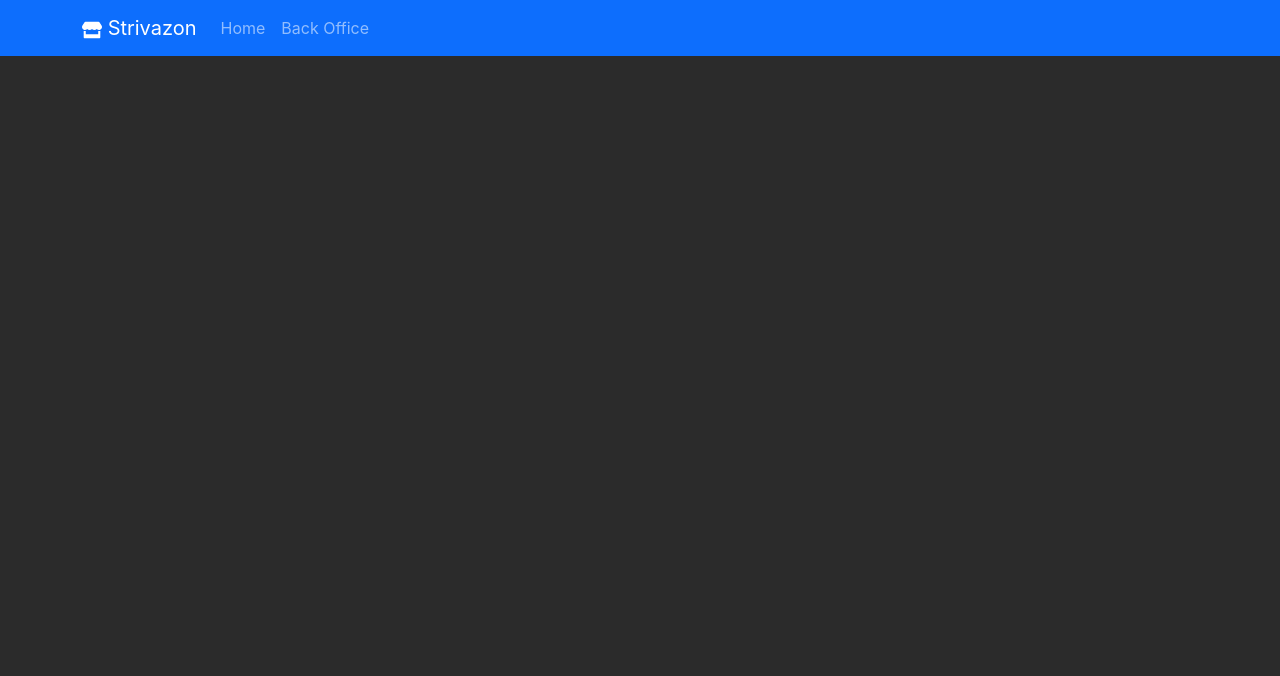
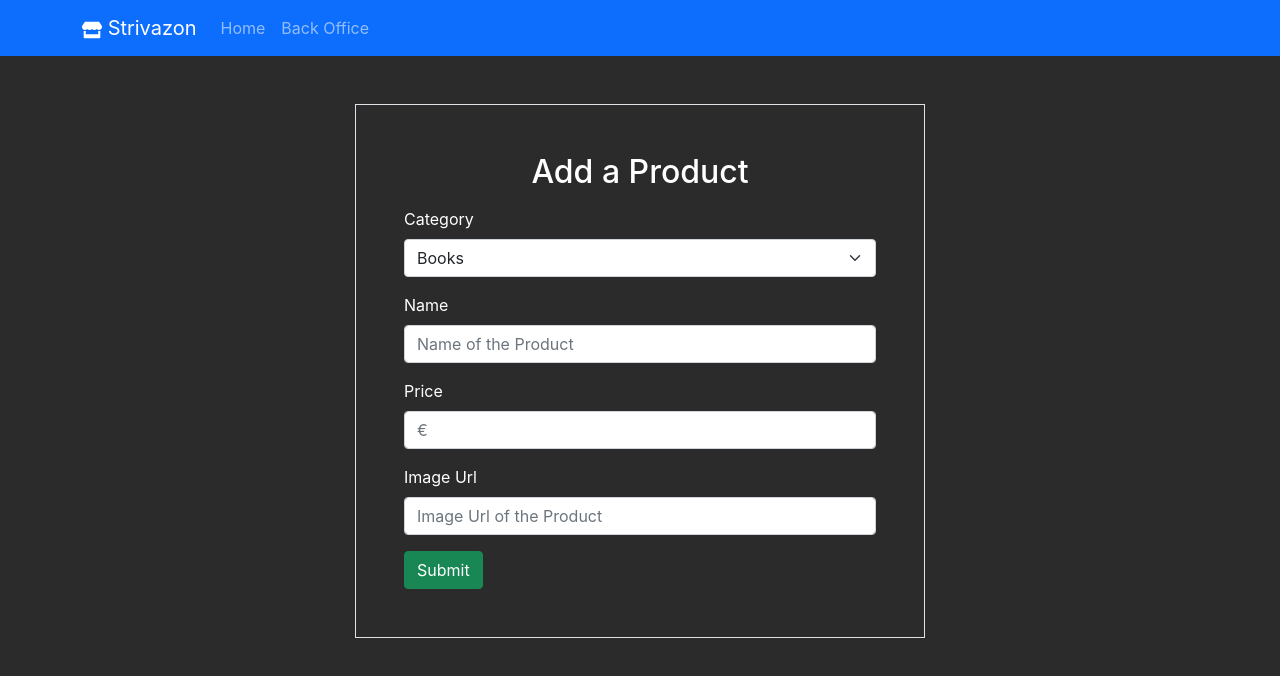
Before and after one commit to Radensuaso/strivazon, a React (Create React App) app: page /BackOffice in a window 1280 px wide. Shown: the top 676 px of the page. Built offline with nearby package versions, Linux system fonts and the light colour scheme; the HTML template or start-up script is replaced by a standard one.

Commit message:
almost done with the back office

```diff
--- a/package.json
+++ b/package.json
@@ -12,6 +12,7 @@
     "react-bootstrap": "^2.0.0-beta.6",
     "react-dom": "^17.0.2",
     "react-icons": "^4.2.0",
+    "react-rater": "^6.0.0",
     "react-router-dom": "^5.2.0",
     "react-scripts": "4.0.3",
     "web-vitals": "^1.1.2"
--- a/src/App.css
+++ b/src/App.css
@@ -1,3 +1,13 @@
 .single-product {
   color: black;
 }
+
+.card-title.h5 {
+  font-size: 2rem;
+}
+
+.single-product .badge {
+  bottom: 10px;
+  right: 10px;
+  font-size: 1.5rem;
+}
--- a/src/App.js
+++ b/src/App.js
@@ -1,8 +1,9 @@
 import { Component } from "react";
 import "./App.css";
 import { BrowserRouter as Router, Route } from "react-router-dom";
+import StrivazonNavbar from "./components/NavbarFooter/StrivazonNavbar";
 import Home from "./views/Home";
-import StrivazonNavbar from "./components/NavbarFooter/StrivazonNavbar";
+import BackOffice from "./views/BackOffice";
 
 class App extends Component {
   render() {
@@ -11,6 +12,7 @@ class App extends Component {
         <Router>
           <StrivazonNavbar />
           <Route path="/" exact component={Home} />
+          <Route path="/BackOffice" exact component={BackOffice} />
         </Router>
       </div>
     );
--- a/src/components/Products/ProductList.jsx
+++ b/src/components/Products/ProductList.jsx
@@ -17,6 +17,7 @@ class ProductList extends Component {
     );
 
     const products = response.data;
+    console.log(products);
     this.setState({ products, loading: false });
   };
 
@@ -35,7 +36,7 @@ class ProductList extends Component {
   render() {
     return (
       <>
-        <Row className="mt-5">
+        <Row>
           <Form.Label column="lg" lg={2}>
             Search Products
           </Form.Label>
--- a/src/components/Products/SingleProduct.jsx
+++ b/src/components/Products/SingleProduct.jsx
@@ -1,22 +1,29 @@
 import { Component } from "react";
-import { Card, Button } from "react-bootstrap";
+import { Card, Button, Badge } from "react-bootstrap";
 import { FaShoppingCart } from "react-icons/fa";
 
 class SingleProduct extends Component {
   render() {
     return (
       <Card className="single-product">
-        <Card.Img variant="top" src={this.props.product.image} />
-        <Card.Body>
+        <div className="position-relative">
+          <Card.Img variant="top" src={this.props.product.image} />
+          <Badge bg="warning" text="dark" className="position-absolute">
+            €{this.props.product.price}
+          </Badge>
+        </div>
+        <Card.Body className="text-center">
           <Card.Title>{this.props.product.name}</Card.Title>
-          <Card.Text>
-            <span>
-              <strong>Price:</strong> €{this.props.product.price}
-            </span>
-          </Card.Text>
-          <Button variant="primary">
+          <Button variant="primary" className="me-3 mb-3">
             Add to <FaShoppingCart />
           </Button>
+          <Button variant="success" className="me-3 mb-3">
+            Reviews
+          </Button>
+          <Button variant="secondary" className="me-3 mb-3">
+            Edit Product
+          </Button>
+          <Card.Text>{this.props.product.category.name}</Card.Text>
         </Card.Body>
       </Card>
     );
--- /dev/null
+++ b/src/components/forms/FormBackOffice.jsx
@@ -0,0 +1,95 @@
+import { Component } from "react";
+import { Form, Row, Col, Button } from "react-bootstrap";
+
+class FormBackOffice extends Component {
+  state = {
+    product: {
+      categoryId: 1,
+      name: "",
+      price: "",
+      image: "",
+    },
+  };
+
+  //============Handle change===========
+  handleNumberChange = (key, e) => {
+    if (e.target.value) {
+      this.setState({
+        product: {
+          ...this.state.product,
+          [key]: parseInt(e.target.value, 10),
+        },
+      });
+    } else {
+      this.setState({
+        product: {
+          ...this.state.product,
+          [key]: "",
+        },
+      });
+    }
+  };
+
+  handleStringChange = (key, e) => {
+    this.setState({
+      product: { ...this.state.product, [key]: e.target.value },
+    });
+  };
+
+  //=============Handle submit =====================
+
+  render() {
+    return (
+      <Row className="justify-content-center">
+        <Col xs={12} md={8} lg={6} className="border p-5">
+          <h2 className="text-center">Add a Product</h2>
+          <form className="form-back-office">
+            <Form.Group controlId="formCategory" className="mt-3">
+              <Form.Label>Category</Form.Label>
+              <Form.Select
+                value={this.state.product.categoryId}
+                onChange={(e) => this.handleNumberChange("categoryId", e)}
+              >
+                <option value="1">Books</option>
+                <option value="2">Smartphones</option>
+                <option value="3">Clothes</option>
+              </Form.Select>
+            </Form.Group>
+            <Form.Group controlId="formName" className="mt-3">
+              <Form.Label>Name</Form.Label>
+              <Form.Control
+                type="text"
+                placeholder="Name of the Product"
+                value={this.state.product.name}
+                onChange={(e) => this.handleStringChange("name", e)}
+              />
+            </Form.Group>
+            <Form.Group controlId="formPrice" className="mt-3">
+              <Form.Label>Price</Form.Label>
+              <Form.Control
+                type="number"
+                placeholder="€"
+                value={this.state.product.price}
+                onChange={(e) => this.handleNumberChange("price", e)}
+              />
+            </Form.Group>
+            <Form.Group controlId="formImage" className="mt-3">
+              <Form.Label>Image Url</Form.Label>
+              <Form.Control
+                type="text"
+                placeholder="Image Url of the Product"
+                value={this.state.product.image}
+                onChange={(e) => this.handleStringChange("image", e)}
+              />
+            </Form.Group>
+            <Button type="submit" variant="success" className="mt-3">
+              Submit
+            </Button>
+          </form>
+        </Col>
+      </Row>
+    );
+  }
+}
+
+export default FormBackOffice;
--- a/src/views/BackOffice.jsx
+++ b/src/views/BackOffice.jsx
@@ -0,0 +1,15 @@
+import { Component } from "react";
+import { Container } from "react-bootstrap";
+import FormBackOffice from "../components/forms/FormBackOffice";
+
+class BackOffice extends Component {
+  render() {
+    return (
+      <Container className="mt-5">
+        <FormBackOffice />
+      </Container>
+    );
+  }
+}
+
+export default BackOffice;
--- a/src/views/Home.jsx
+++ b/src/views/Home.jsx
@@ -5,7 +5,7 @@ import ProductList from "../components/Products/ProductList";
 class Home extends Component {
   render() {
     return (
-      <Container>
+      <Container className="mt-5">
         <ProductList />
       </Container>
     );
```
Also changed, not shown: 1 other file (tests, documents, lock files or other folders).
